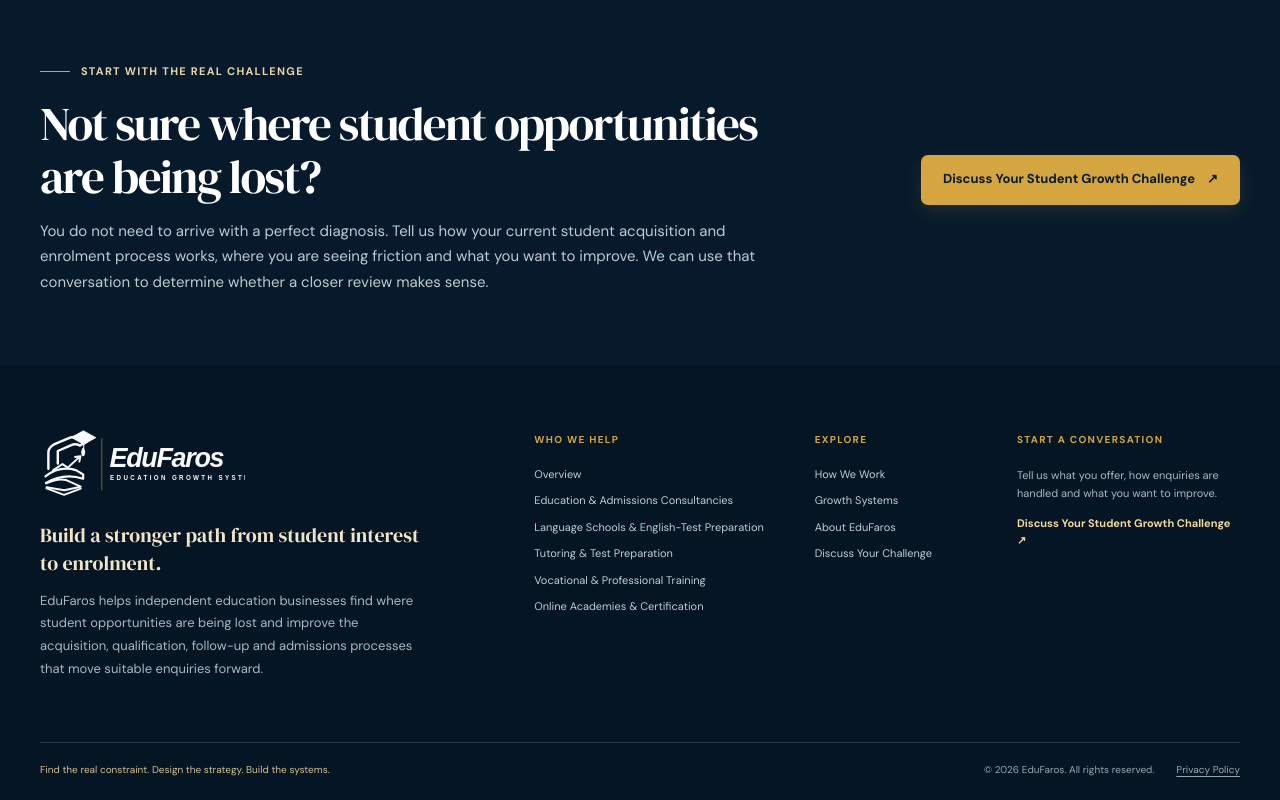
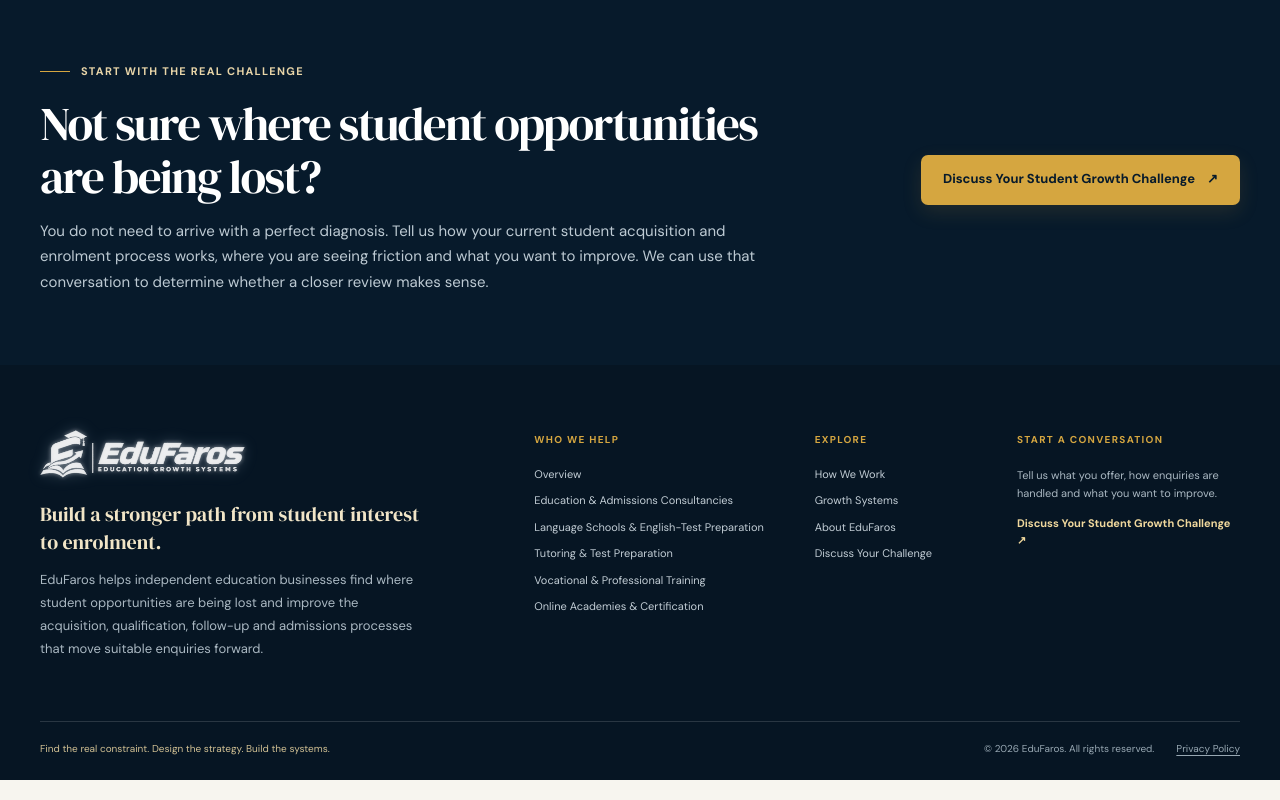
Before and after one commit to Edufaros/edufaros, a Next.js app in the folder edufaros-company-site/: page / in a window 1280 px wide. Shown: the part 7752-8552 px from the top of the page. Built offline with nearby package versions, Linux system fonts and the light colour scheme.

Commit message:
Use original EduFaros logo in website footer

```diff
--- a/edufaros-company-site/components/site-footer.tsx
+++ b/edufaros-company-site/components/site-footer.tsx
@@ -15,8 +15,15 @@ export function SiteFooter() {
       <div className="container">
         <div className="footer-main">
           <div className="footer-brand">
-            <Link href="/" aria-label="EduFaros home">
-              <Image src="/edufaros-logo.svg" alt="EduFaros — Education Growth Systems" width={190} height={64} />
+            <Link href="/" className="footer-logo-link" aria-label="EduFaros home">
+              <Image
+                src="/edufaros-logo.webp"
+                alt="EduFaros — Education Growth Systems"
+                width={760}
+                height={253}
+                unoptimized
+                className="brand-logo"
+              />
             </Link>
             <p className="footer-tagline">Build a stronger path from student interest to enrolment.</p>
             <p>EduFaros helps independent education businesses find where student opportunities are being lost and improve the acquisition, qualification, follow-up and admissions processes that move suitable enquiries forward.</p>
```
